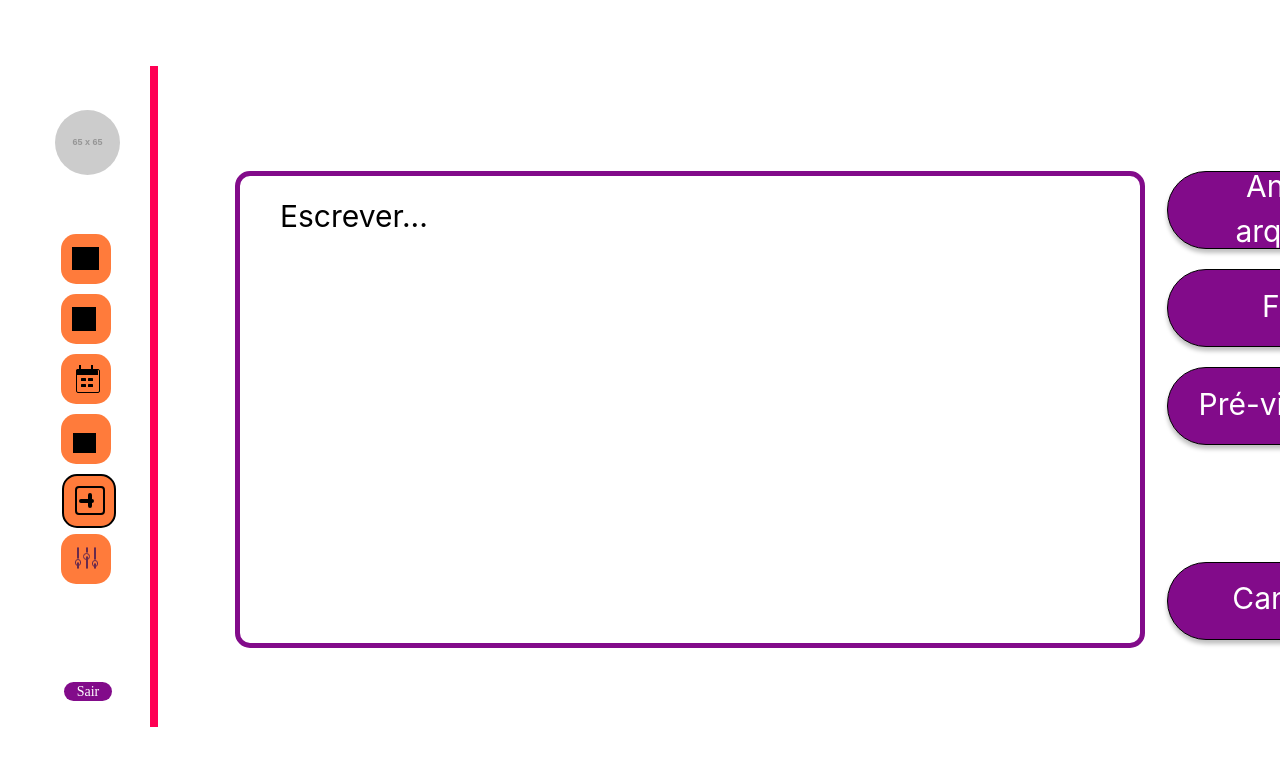
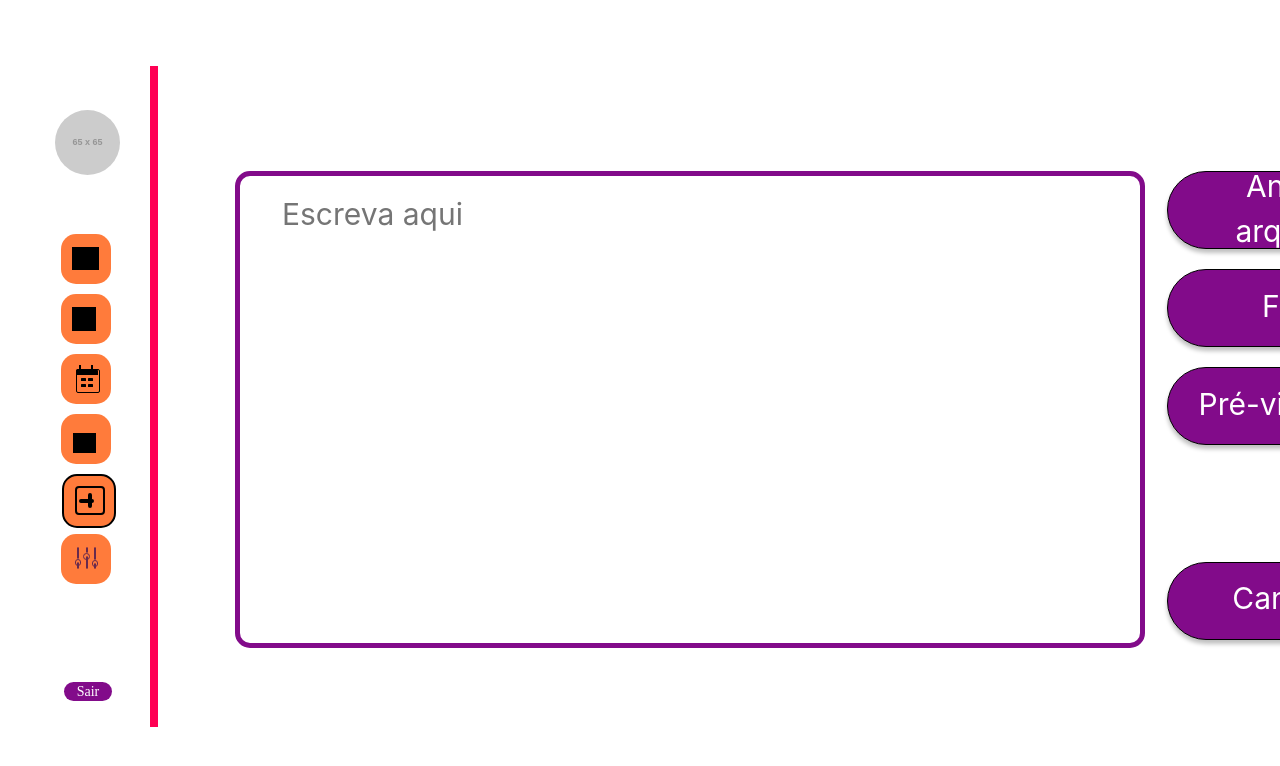
Before and after one commit to liviaguirao/aee, a React (Vite) app: page / in a window 1280 px wide. Shown: the top 766 px of the page. Built offline with nearby package versions, Linux system fonts and the light colour scheme.

Commit message:
adicionando algumas funções

```diff
--- a/src/Criar_publicacao.jsx
+++ b/src/Criar_publicacao.jsx
@@ -1,16 +1,32 @@
 import { useNavigate } from 'react-router-dom'
+import React, { useState } from 'react';
 import './App.css'
 
 
 function Criar_publicacao() {
   const navigate = useNavigate();
+  const [selectedFile, setSelectedFile] = useState(null);
+  const fileInputRef = React.createRef();
+  const [texto, setTexto] = useState('');
+
+  const handleFileSelect = (event) => {
+    setSelectedFile(event.target.files[0]);
+  };
+
+  const triggerFileInput = () => {
+    fileInputRef.current.click();
+  };
+
+  const handleTextChange = (event) => {
+    setTexto(event.target.value);
+  };
 
   function handleFilterClick_filtros() {
     navigate('/filtros'); // Navega para o arquivo Sel_filtros.jsx
   }
 
   function handleFilterClick_pre() {
-    navigate('/pre_visual'); // Navega para o arquivo Pre_visual.jsx
+    navigate('/pre_visual', { state: { texto } }); // Navega para o arquivo Pre_visual.jsx
   }
 
 
@@ -56,8 +72,14 @@ function Criar_publicacao() {
       <div style={{width: 27.02, height: 23.87, left: 40, top: 173, position: 'absolute', background: 'black'}}></div>
       <div style={{width: 900, height: 467, left: 203, top: 97, position: 'absolute', background: 'white', borderRadius: 15, border: '5px #820B8A solid'}} />
       <div style={{width: 258, height: 76, left: 1135, top: 97, position: 'absolute', background: '#820B8A', boxShadow: '0px 4px 4px rgba(0, 0, 0, 0.25)', borderRadius: 40, border: '1px black solid'}}></div>
-      <div style={{width: 228, height: 36, left: 1150, top: 117, position: 'absolute', display: 'flex', justifyContent: 'center', alignItems: 'center', color: 'white', fontSize: 30, fontFamily: 'Inter', fontWeight: '400', wordWrap: 'break-word', cursor: 'pointer'}}>Anexar arquivos<br/></div>
-      <div style={{left: 248, top: 120, position: 'absolute', color: 'black', fontSize: 30, fontFamily: 'Inter', fontWeight: '400', wordWrap: 'break-word'}}>Escrever...</div>
+      <div style={{width: 228, height: 36, left: 1150, top: 117, position: 'absolute', display: 'flex', justifyContent: 'center', alignItems: 'center', color: 'white', fontSize: 30, fontFamily: 'Inter', fontWeight: '400', wordWrap: 'break-word', cursor: 'pointer'}}onClick={triggerFileInput}>Anexar arquivos<br/></div>
+      <input
+        type='file'
+        ref={fileInputRef}
+        style={{display: 'none'}}
+        onChange={handleFileSelect}
+      />
+      <textarea style={{left: 248, top: 120, position: 'absolute', width: 800, height: 450, color: 'black', fontSize: 30, fontFamily: 'Inter', fontWeight: '400', wordWrap: 'break-word', background:'transparent', border: 'none', outline: 'none', resize: 'none', overflow:'hidden'}}placeholder='Escreva aqui' autoFocus value={texto} onChange={handleTextChange}/>
       <div style={{width: 258, height: 76, left: 1135, top: 195, position: 'absolute', background: '#820B8A', boxShadow: '0px 4px 4px rgba(0, 0, 0, 0.25)', borderRadius: 40, border: '1px black solid'}} />
       <div style={{width: 258, height: 76, left: 1135, top: 488, position: 'absolute', background: '#820B8A', boxShadow: '0px 4px 4px rgba(0, 0, 0, 0.25)', borderRadius: 40, border: '1px black solid'}} />
       <div style={{width: 258, height: 76, left: 1135, top: 293, position: 'absolute', background: '#820B8A', boxShadow: '0px 4px 4px rgba(0, 0, 0, 0.25)', borderRadius: 40, border: '1px black solid'}}></div>
--- a/src/Pre_visual.jsx
+++ b/src/Pre_visual.jsx
@@ -1,8 +1,11 @@
 import { useNavigate } from 'react-router-dom'
+import { useLocation } from 'react-router-dom';
 import './App.css'
 
 function Pre_visual() {
     const navigate = useNavigate();
+    const location = useLocation();
+    const texto = location.state?.texto;
 
     function handleFilterClick_criar() {
       navigate('/');
@@ -57,7 +60,12 @@ function Pre_visual() {
       <div style={{width: 117, height: 45, left: 1139, top: 76, position: 'absolute',  display: 'flex', justifyContent: 'center', alignItems: 'center', color: 'white', fontSize: 30, fontFamily: 'Inter', fontWeight: '400', wordWrap: 'break-word', cursor: 'pointer'}}>Publicar</div>
       <div style={{width: 698, height: 537, left: 237, top: 51, position: 'absolute'}}>
         <div style={{width: 698, height: 537, left: 0, top: 0, position: 'absolute', background: 'white', borderRadius: 17, border: '2px #820B8A solid'}} />
-        <div style={{width: 255.19, height: 26.24, left: 10.09, top: 491.58, position: 'absolute', textAlign: 'right', color: 'black', fontSize: 24, fontFamily: 'Manjari', fontWeight: '400', textTransform: 'lowercase', wordWrap: 'break-word'}}>venha para meu evento</div>
+        <div style={{width: 255.19, height: 26.24, left: 10.09, top: 491.58, position: 'absolute', textAlign: 'right', color: 'black', fontSize: 24, fontFamily: 'Manjari', fontWeight: '400', textTransform: 'lowercase', wordWrap: 'break-word'}}></div>
+        <div style={{width: 670, height: 1, left: 10, top: 480, position: 'absolute', textAlign: 'left', color: 'black', fontSize: 24, fontFamily: 'Inter', fontWeight: '400', textTransform: 'lowercase', wordWrap: 'break-word'}}>
+          <p>
+            {texto}
+          </p>
+        </div>
         <img style={{width: 62.54, height: 62.58, left: 10.09, top: 5.05, position: 'absolute', borderRadius: 9999}} src="https://via.placeholder.com/63x63" />
         <img style={{width: 693.97, height: 401.74, left: 2.02, top: 78.73, position: 'absolute', borderRadius: 17}} src="https://via.placeholder.com/694x402" />
       </div>
```
